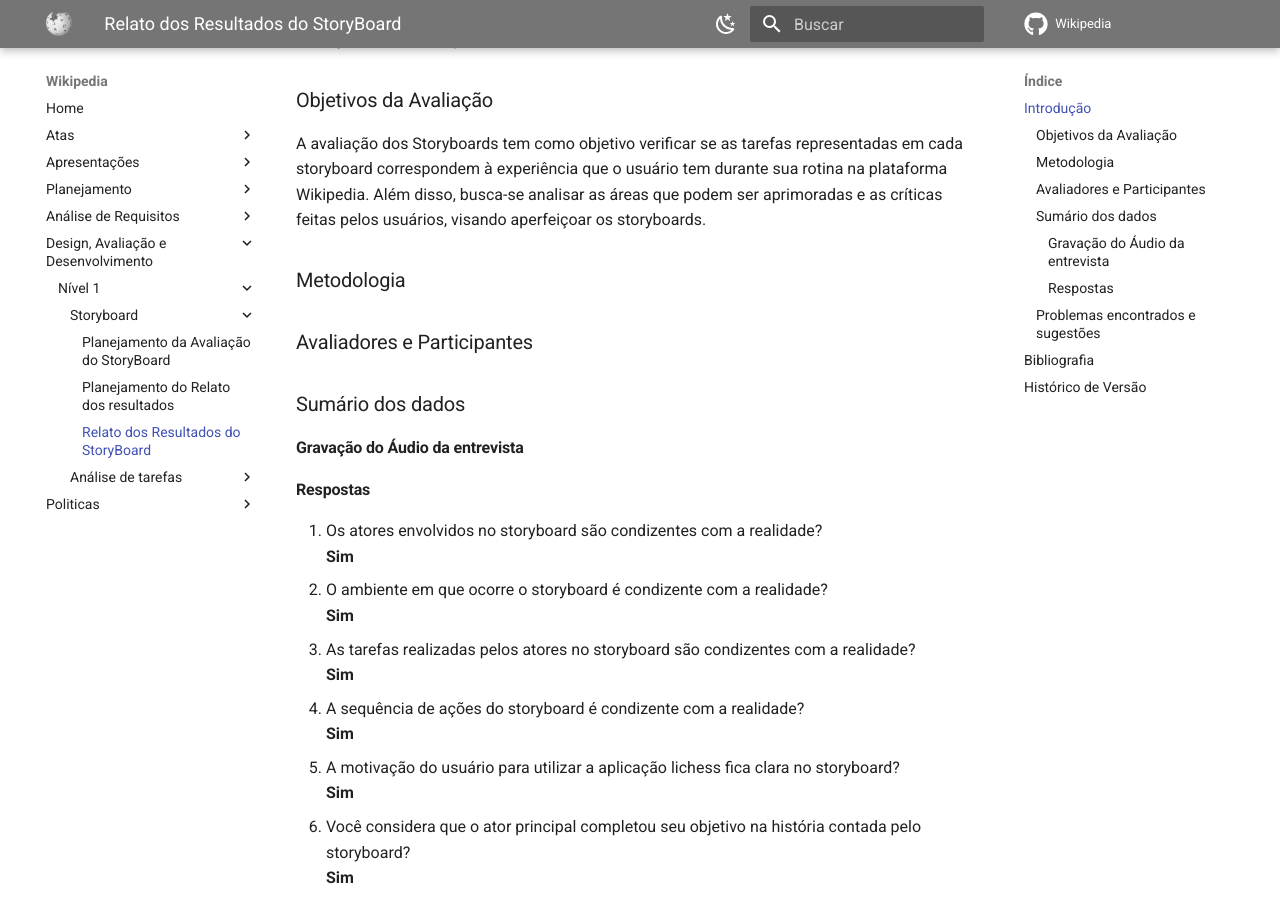
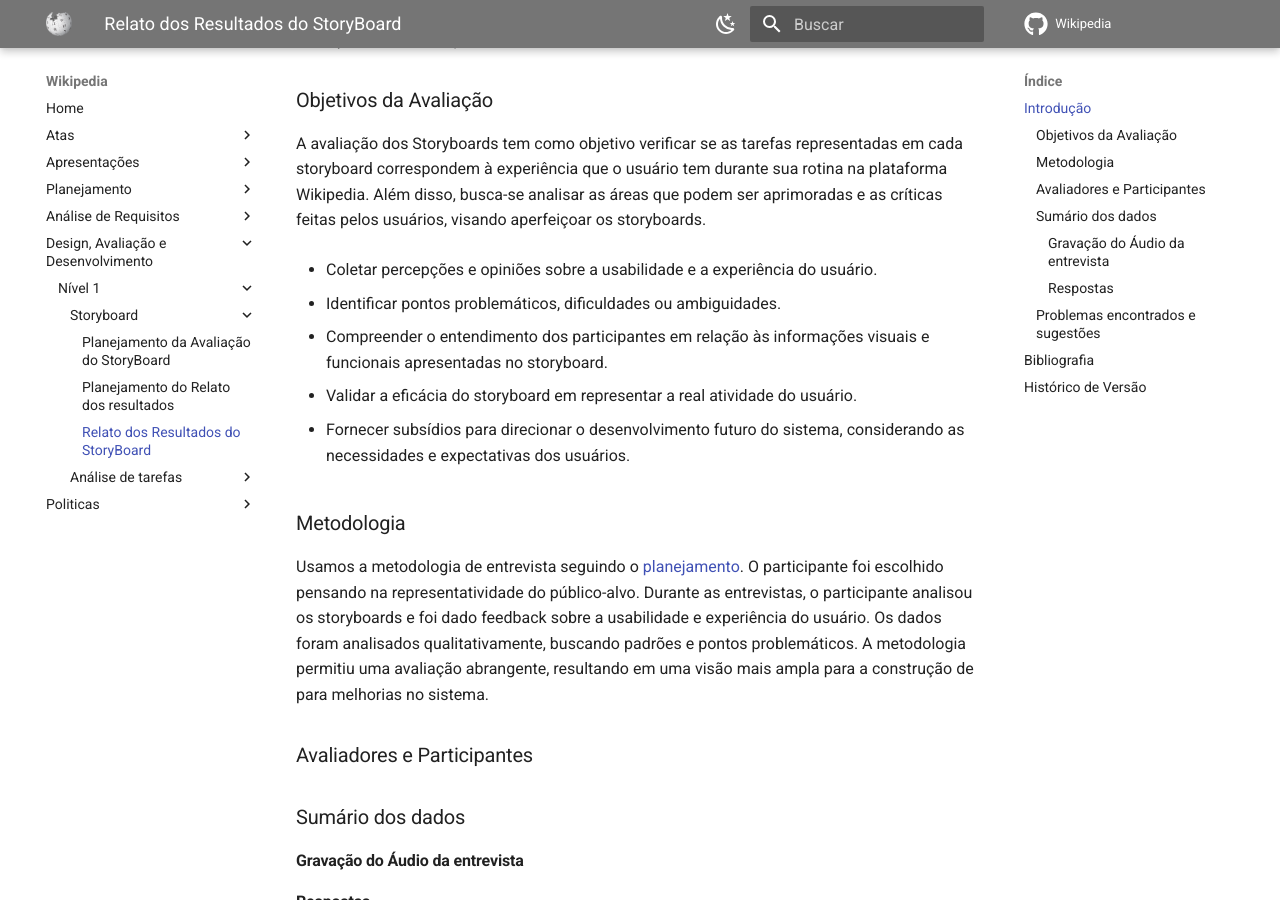
Before and after one commit to Interacao-Humano-Computador/2023.1-Wikipedia, an MkDocs documentation site: the page built from docs/design-avaliacao-desenvolvimento/nivel1/storyboard/relatoDosResultadosStoryBoard.md, in a window 1280 px wide and 900 px high, scrolled down 306 px. Built offline with MkDocs 1.6.1 and Material for MkDocs 9.7.7, drawn with Linux system fonts in a browser that asks for light colours; comment, search, counter and statistics services are not loaded.

Commit message:
70-resolvendo conflitos

```diff
--- a/docs/design-avaliacao-desenvolvimento/nivel1/storyboard/relatoDosResultadosStoryBoard.md
+++ b/docs/design-avaliacao-desenvolvimento/nivel1/storyboard/relatoDosResultadosStoryBoard.md
@@ -5,18 +5,26 @@
 O relatório dos resultados da avaliação do "StoryBoard" é um artefato importante que tem o propósito de documentar minuciosamente os resultados obtidos através de uma avaliação meticulosa. O presente documento apresenta detalhadamente o relato de desempenho da avaliação dos "Storyboards", fornecendo informações substanciais sobre os resultados alcançados durante o processo.
 
 ### Objetivos da Avaliação
-
 A avaliação dos Storyboards tem como objetivo verificar se as tarefas representadas em cada storyboard correspondem à experiência que o usuário tem durante sua rotina na plataforma Wikipedia. Além disso, busca-se analisar as áreas que podem ser aprimoradas e as críticas feitas pelos usuários, visando aperfeiçoar os storyboards.
 
+- Coletar percepções e opiniões sobre a usabilidade e a experiência do usuário.
+
+- Identificar pontos problemáticos, dificuldades ou ambiguidades.
+
+- Compreender o entendimento dos participantes em relação às informações visuais e funcionais apresentadas no storyboard.
+
+- Validar a eficácia do storyboard em representar a real atividade do usuário.
+
+- Fornecer subsídios para direcionar o desenvolvimento futuro do sistema, considerando as necessidades e expectativas dos usuários.
+
 ### Metodologia
-
+Usamos a metodologia de entrevista seguindo o [planejamento](relatoDosResultadosStoryBoard.md). O participante foi escolhido pensando na representatividade do público-alvo. Durante as entrevistas, o participante analisou os storyboards e foi dado feedback sobre a usabilidade e experiência do usuário. Os dados foram analisados qualitativamente, buscando padrões e pontos problemáticos. A metodologia permitiu uma avaliação abrangente, resultando em uma visão mais ampla para a construção de para melhorias no sistema.
 
 ### Avaliadores e Participantes
 
 ### Sumário dos dados
 
 #### Gravação do Áudio da entrevista
-
 
 #### Respostas
 
@@ -49,6 +57,6 @@ A avaliação dos Storyboards tem como objetivo verificar se as tarefas represen
 
 ## Histórico de Versão
 
-| Versão | Data  | Descrição                          | Autor(es)     |  Revisor(es)  |
-| ------ | ----- | ---------------------------------- | ------------- | ------------- |
-| 1.0  | 28/05/2023      | Criação da versão inicial do documento | Chaydson e Pedro |  Lucas e Ana  |
+| Versão | Data       | Descrição                               | Autor(es)        | Revisor(es) |
+| ------- | ---------- | ----------------------------------------- | ---------------- | ----------- |
+| 1.0     | 28/05/2023 | Criação da versão inicial do documento | Chaydson e Pedro | Lucas e Ana |
```
